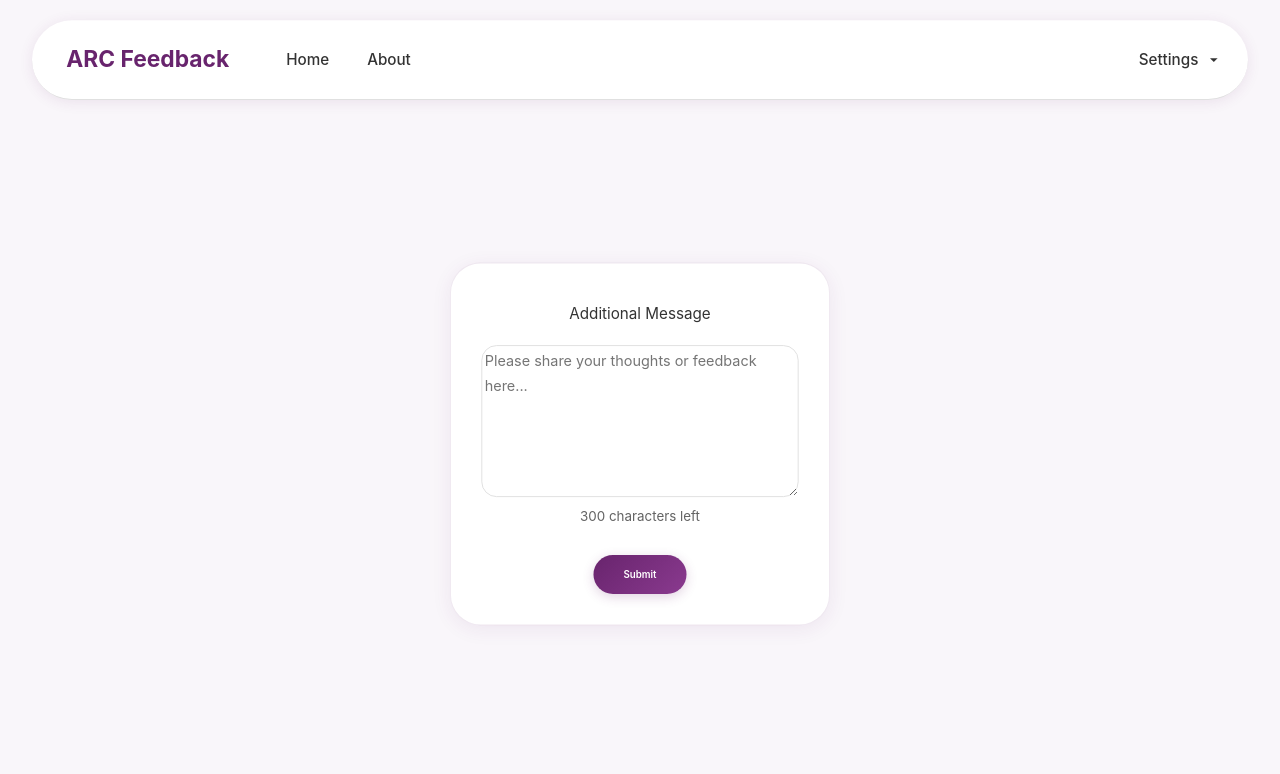
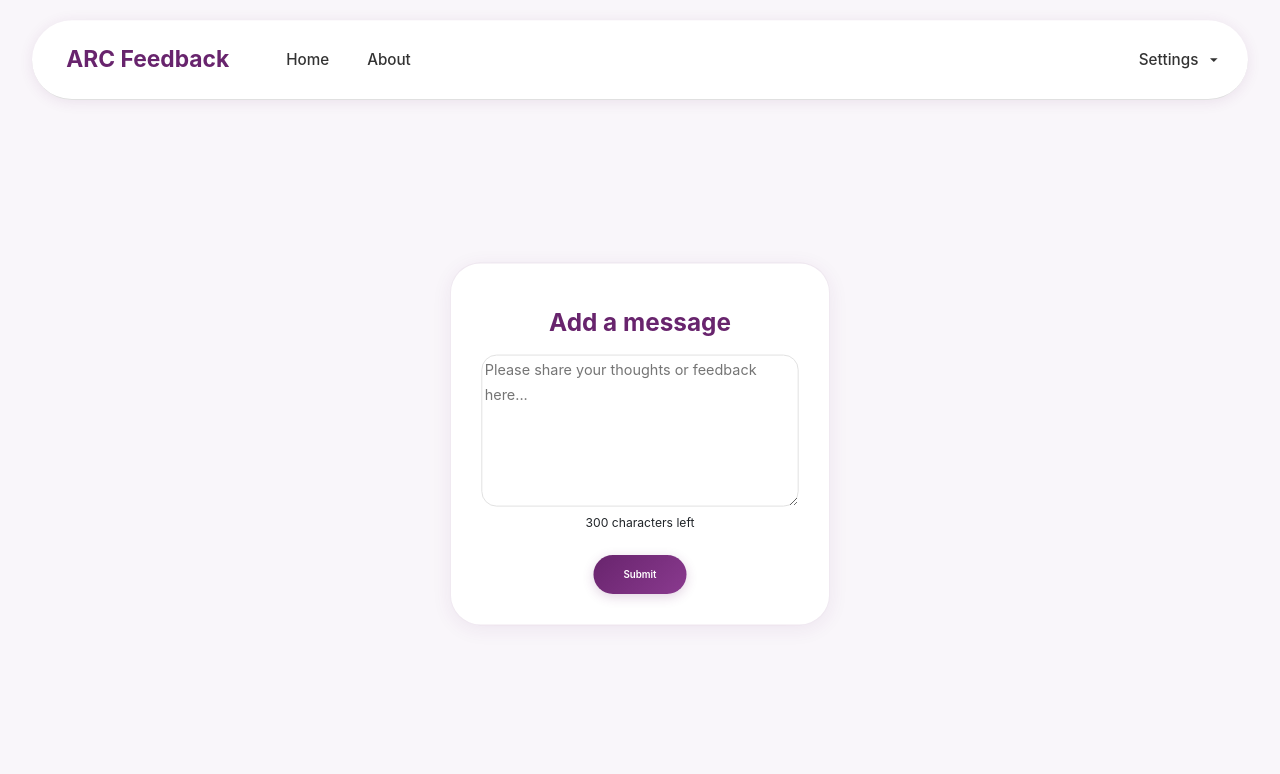
Before and after one commit to DurhamARC/ARC-Feedback, a Flask app: page /form in a window 1280 px wide. Shown: the top 774 px of the page. Run offline with Flask 3, Linux system fonts and the light colour scheme; some libraries are stand-ins or nearby versions.

Commit message:
A few style tweaks

```diff
--- a/SearchApp/ORCiD_API_App.py
+++ b/SearchApp/ORCiD_API_App.py
@@ -184,18 +184,17 @@ class OrcidApp(BaseFlaskApp):
 
     @handle_errors
     def info_form(self):
-        if request.method == 'POST':
-            action = request.form.get('action')
-            if action == "submit":
-                try:
-                    feedback = request.form.get('feedback')
-                    db.session.add(Feedback(text=feedback))
-                    db.session.commit()
-                    return redirect(url_for('thankyou'))
-                except Exception:
-                    logging.exception("Error while saving the message:")
-                    flash('An error occurred while saving the message. Please try again.', 'error')
-                    return redirect(url_for('orcid_works_search'))
+        action = request.form.get('action')
+        if action == "submit":
+            try:
+                feedback = request.form.get('feedback')
+                db.session.add(Feedback(text=feedback))
+                db.session.commit()
+                return redirect(url_for('thankyou'))
+            except Exception:
+                logging.exception("Error while saving the message:")
+                flash('An error occurred while saving the message. Please try again.', 'error')
+                return redirect(url_for('orcid_works_search'))
         return render_template("form.html")
 
     @handle_errors
--- a/SearchApp/static/styles.css
+++ b/SearchApp/static/styles.css
@@ -3,7 +3,8 @@
     --primary-hover: #99599f;
     --secondary-color: #a6ce39;
     --text-color: #333;
-    --text-light: #636363;
+
+    --text-light: #4e4e4e;
     --error-bg: #ffe6e6;
     --error-text: #cc0000;
     --card-shadow: 0 4px 20px rgba(104, 36, 109, 0.08);
@@ -111,12 +112,30 @@ h2 {
     color: var(--primary-color);
 }
 
-p {
+.info-section {
+    margin: 1.5rem 0 2.5rem;
+    padding: 1.5rem;
+    text-align: center;
+    background: transparent;
+    box-shadow: none;
+}
+
+.info-section .lead {
+    margin: 0 auto;
+    font-size: 1.15rem;
+    color: var(--text-color);
+    line-height: 1.6;
+    max-width: 600px;
+}
+
+.welcome-message .lead {
+    margin: 0 auto;
+    font-size: 1.15rem;
     color: var(--text-light);
-    margin-bottom: 1.5rem;
-    font-size: 1.1rem;
-    line-height: 1.8;
+    line-height: 1.6;
+    max-width: 600px;
 }
+
 
 .lead {
     font-size: 1.25rem;
@@ -139,7 +158,6 @@ p {
 
 .welcome-message {
     text-align: center;
-    -webkit-text-fill-color: var(--primary-color);
     max-width: 800px;
     margin: 0 auto;
     padding: 2rem;
@@ -421,25 +439,9 @@ p {
     border-color: #c0c0c0;
 }
 
-.info-section {
-    margin: 1.5rem 0 2.5rem;
-    padding: 1.5rem;
-    text-align: center;
-    background: transparent;
-    box-shadow: none;
-}
-
-.info-section .lead {
-    margin: 0 auto;
-    font-size: 1.15rem;
-    color: var(--text-light);
-    line-height: 1.6;
-    max-width: 600px;
-    opacity: 0.9;
-}
-
 .text-center {
     text-align: center;
+    color: var(--text-light);
 }
 
 .error-message {
--- a/SearchApp/templates/form.html
+++ b/SearchApp/templates/form.html
@@ -17,7 +17,7 @@
         <div class="card">
             <div class="card-content">
                 <div class="field orcid-field">
-                    <span><label for="feedback" class="form-label">Additional Message<p></p></label></span>
+                    <span><label for="feedback" class="form-label">Add a message<p></p></label></span>
                     <textarea name="feedback" id="feedback" class="form-input" rows="5" placeholder="Please share your thoughts or feedback here..."></textarea>
                     <p id="char-counter">300 characters left</p>
                 </div>
@@ -87,8 +87,9 @@
     .form-label {
         margin:auto;
         margin-top: 0.65rem;
-        color: var(--text-color);
-        font-size: 1.25rem;
+        color: var(--primary-color);
+        font-size: 2rem;
+        font-weight: bold;
     }
 
     .form-input {
@@ -104,7 +105,7 @@
         min-width: 200px;
         max-width: 100%;
         min-height: 200px;
-        max-height: 333px;
+        max-height: 300px;
         resize: vertical;
     }
 
@@ -153,7 +154,7 @@
             const remaining = 300 - textarea.value.length;
             counter.textContent = `${remaining} characters left`;
             if (remaining <= 0) {
-                counter.style.color = 'red';
+                counter.style.color = "#8a3a8f";
             } else {
                 counter.style.color = '';
             }
--- a/SearchApp/templates/home.html
+++ b/SearchApp/templates/home.html
@@ -6,11 +6,9 @@
 <div class="page-container">
     <div class="welcome-message">
         <h1>Welcome to ARC Feedback</h1>
-        <br>
-        <br>
-        <p class="lead" style="font-weight:bold">Retrieves ORCiD publications and fundings</p>
+        <p class="lead" style="font-style:italic">Retrieves ORCiD publications and fundings</p>
         <div class="info-section">
-            <p class="lead" style="font-style:italic" >This app is used to update the ARC team on research outputs that utilised ARC resources, platforms, or staff support.</p>
+            <p class="lead" style="font-style:bold !important">This app is used to update the ARC team on research outputs that utilised ARC resources, platforms, or staff support.</p>
         </div>
         <div class="feature-card">
             <h2><br>Press to start the workflow</h2>
```
